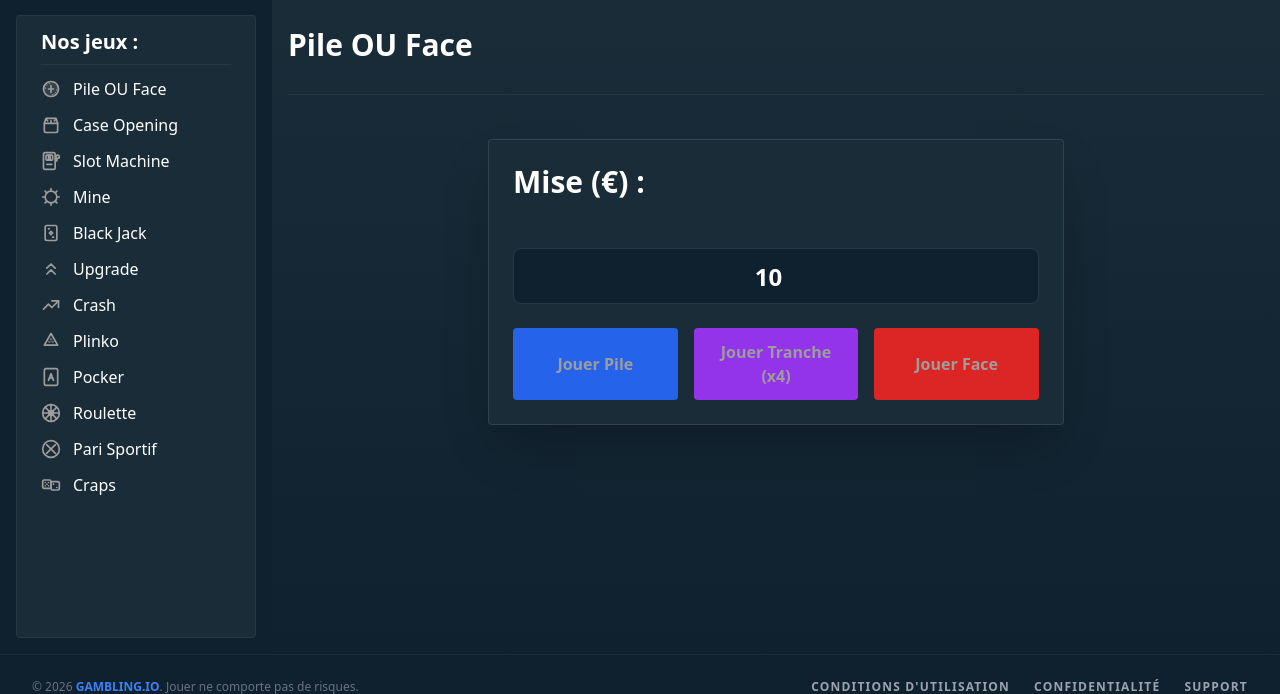
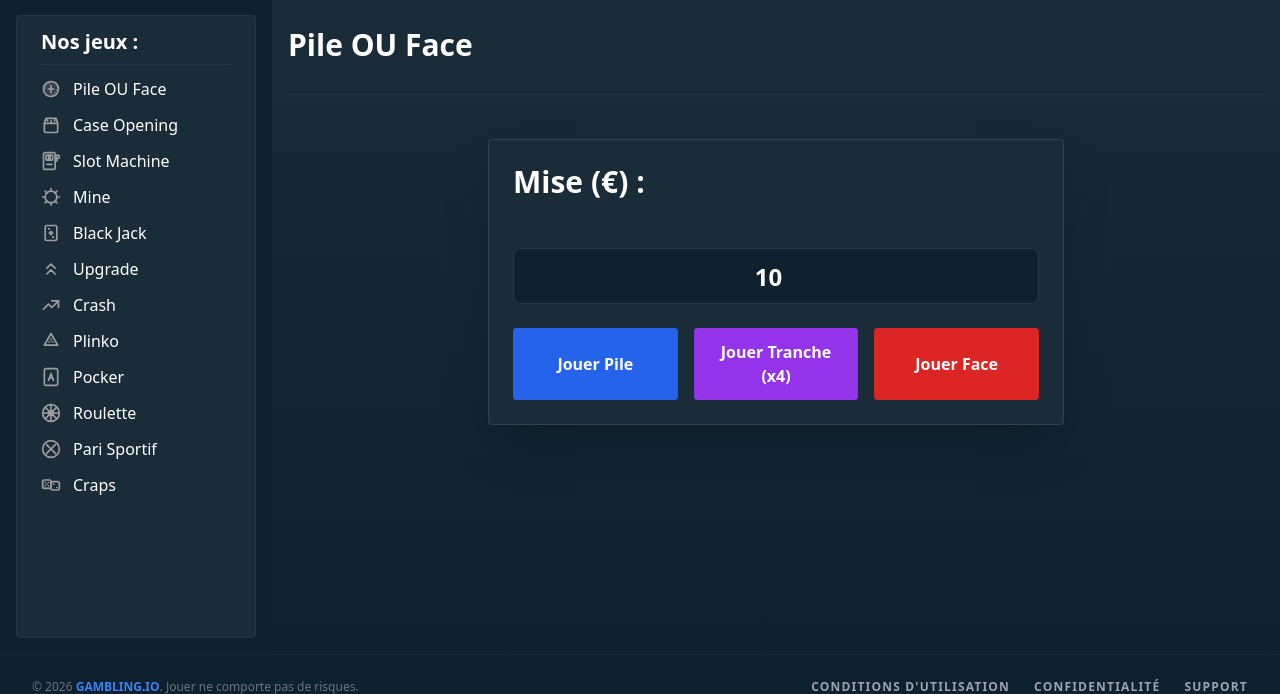
Before and after one commit to jmebbBGF43/GamblingWebL2S4, a PHP site: template view/pages/game/pileOuFace.php in a window 1280 px wide. Shown: the part 81-775 px from the top of the page. Run offline with PHP 8.4, Linux system fonts and the light colour scheme; the template is opened without the code that fills it, so the values that code supplies are empty; some libraries are stand-ins or nearby versions.

Commit message:
- fix : modifications de couleur de texte

```diff
--- a/view/pages/game/pileOuFace.php
+++ b/view/pages/game/pileOuFace.php
@@ -7,9 +7,9 @@
         <input type="number" id="betAmount" value="10" min="1" class="w-full h-14 bg-[#0f212e] border border-white/10 rounded-lg text-center text-white font-bold text-2xl">
 
         <div class="flex gap-4 mt-2">
-            <button onclick="playGame('pile')" class="flex-1 bg-blue-600 hover:bg-blue-500 p-3 rounded font-bold transition">Jouer Pile</button>
-            <button onclick="playGame('tranche')" class="flex-1 bg-purple-600 hover:bg-purple-500 p-3 rounded font-bold transition">Jouer Tranche (x4)</button>
-            <button onclick="playGame('face')" class="flex-1 bg-red-600 hover:bg-red-500 p-3 rounded font-bold transition">Jouer Face</button>
+            <button onclick="playGame('pile')" class="flex-1 bg-blue-600 hover:bg-blue-500 p-3 rounded font-bold transition text-white">Jouer Pile</button>
+            <button onclick="playGame('tranche')" class="flex-1 bg-purple-600 hover:bg-purple-500 p-3 rounded font-bold transition text-white">Jouer Tranche (x4)</button>
+            <button onclick="playGame('face')" class="flex-1 bg-red-600 hover:bg-red-500 p-3 rounded font-bold transition text-white">Jouer Face</button>
         </div>
     </div>
 
```
Also changed, not shown: configuration/games_data/pileouface.json (+1 -10 lines).
